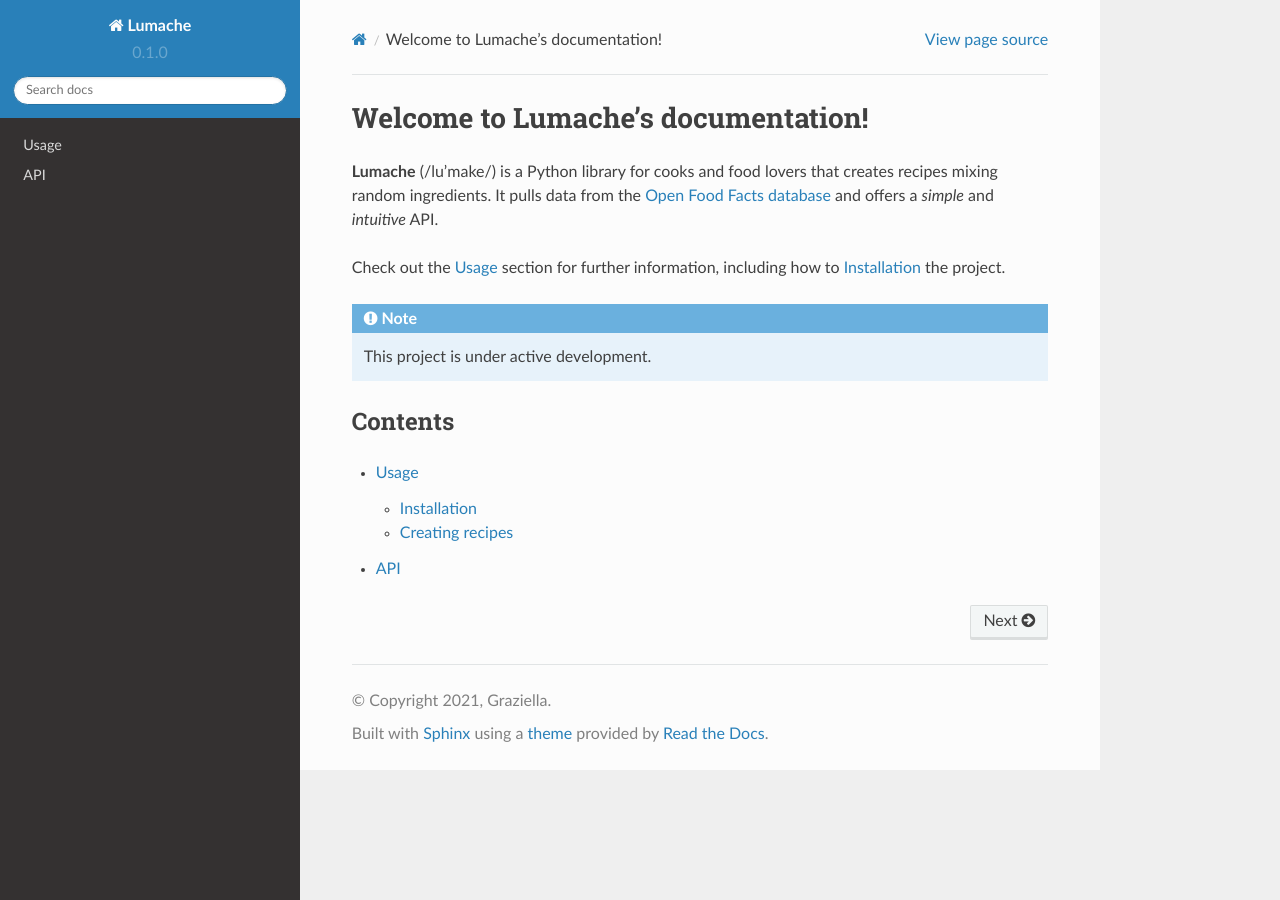
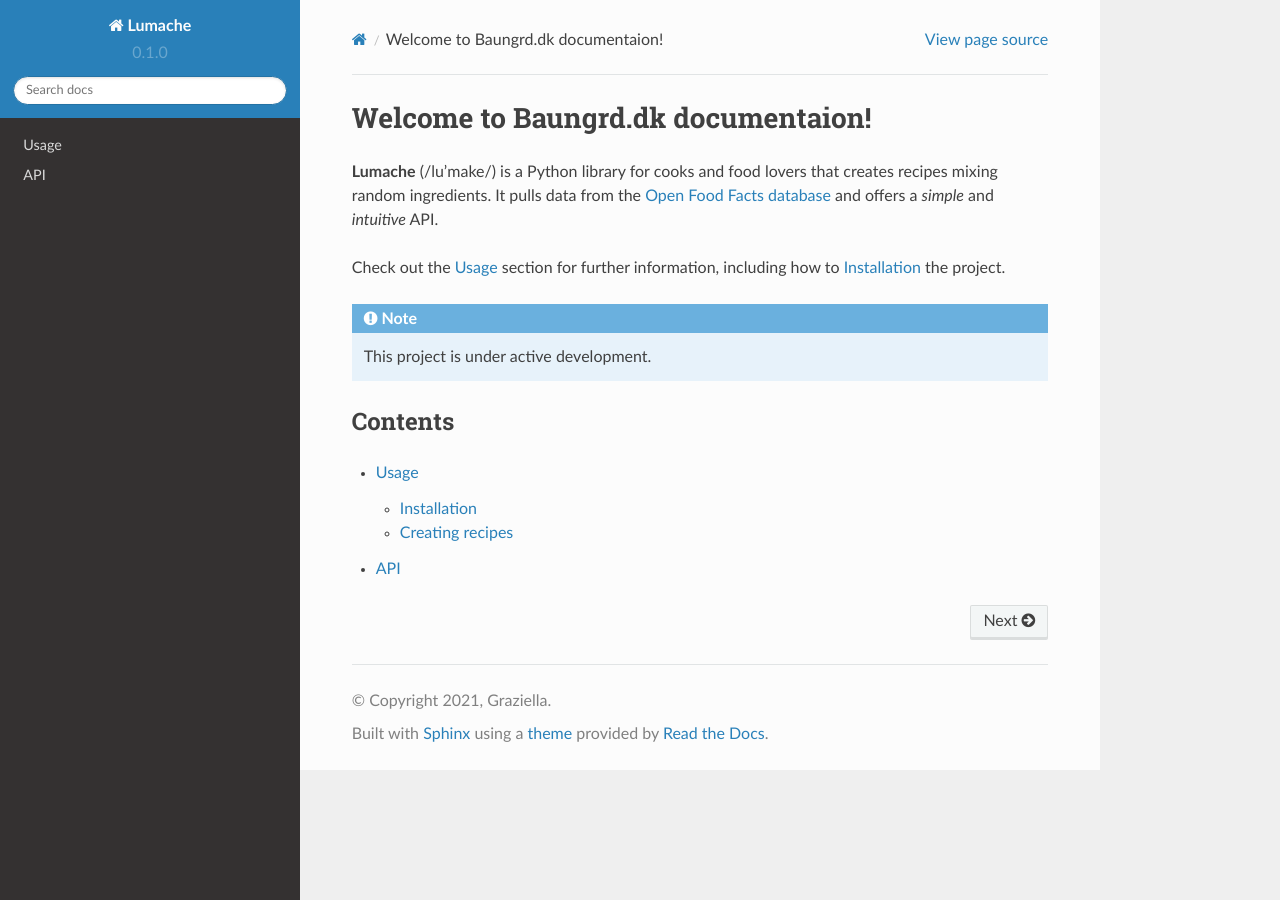
Before and after one commit to mathzb/baungrd-docs, a Sphinx documentation site: the page built from docs/source/index.rst, in a window 1280 px wide. Built offline with Sphinx 7.4.7 and the Read the Docs theme 2.0.0, drawn with Linux system fonts in a browser that asks for light colours.

Commit message:
Update welcome message

```diff
--- a/docs/source/index.rst
+++ b/docs/source/index.rst
@@ -1,4 +1,4 @@
-Welcome to Lumache's documentation!
+Welcome to Baungrd.dk documentaion!
 ===================================
 
 **Lumache** (/lu'make/) is a Python library for cooks and food lovers
```
